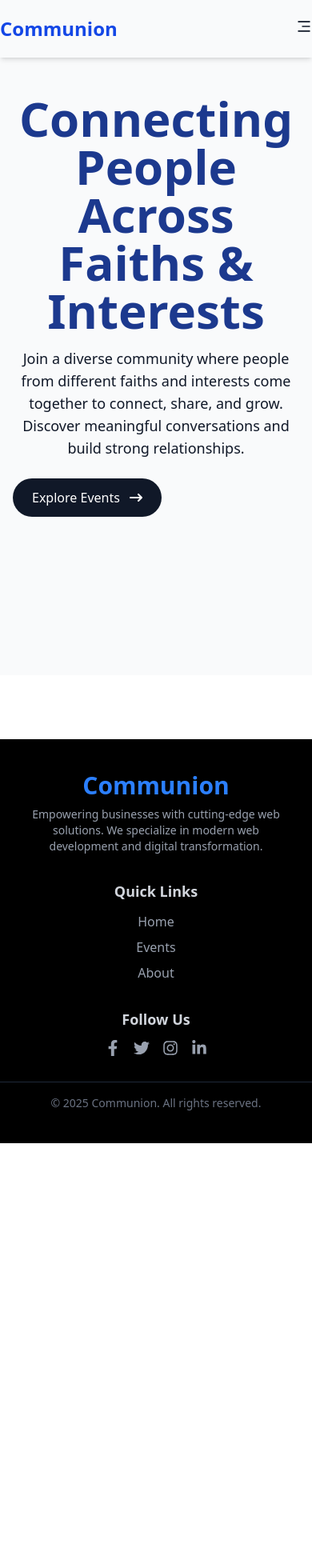
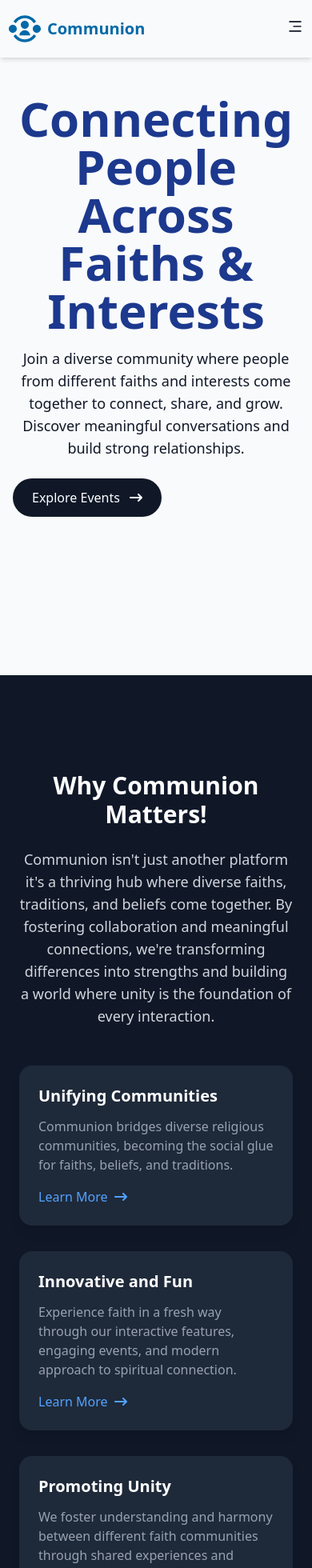
Before and after one commit to d-parinita/communion-hub-react-website, a React (Vite) app: page / in a window 390 px wide. Shown: the top 1960 px of the page at 80% size. Before the commit the page ends 1429 px from the top, so only its background shows below. Built offline with nearby package versions, Linux system fonts and the light colour scheme; grey boxes are pictures that could not be loaded.

Commit message:
fixed mobile design

```diff
--- /dev/null
+++ b/src/Components/CommunionSec/index.jsx
@@ -0,0 +1,53 @@
+import { motion } from 'framer-motion';
+import React from 'react'
+import { FaArrowRightLong } from "react-icons/fa6";
+
+export default function CommunionSec() {
+
+  const features = [
+    {
+      title: "Unifying Communities",
+      description: "Communion bridges diverse religious communities, becoming the social glue for faiths, beliefs, and traditions."
+    },
+    {
+      title: "Innovative and Fun",
+      description: "Experience faith in a fresh way through our interactive features, engaging events, and modern approach to spiritual connection."
+    },
+    {
+      title: "Promoting Unity",
+      description: "We foster understanding and harmony between different faith communities through shared experiences and meaningful dialogue."
+    }
+  ];
+
+  return (
+    <>
+      <section className="bg-gray-900 text-white py-30 px-6 md:px-12 lg:px-24">
+        <div className="max-w-7xl mx-auto text-center">
+          <h2 className="text-3xl md:text-4xl font-bold mb-6">Why Communion Matters!</h2>
+          <p className="text-lg text-gray-300">
+            Communion isn&apos;t just another platform it&apos;s a thriving hub where diverse faiths, traditions, and beliefs come together. By fostering collaboration and meaningful connections, we&apos;re transforming differences into strengths and building a world where unity is the foundation of every interaction.
+          </p>
+        </div>
+
+        <div className="mt-12 grid gap-8 md:grid-cols-3">
+          {features.map((feature, index) => (
+            <motion.div
+              key={index}
+              className="bg-gray-800 p-6 rounded-2xl shadow-lg hover:bg-gray-700 transition"
+              initial={{ opacity: 0, y: 50 }}
+              animate={{ opacity: 1, y: 0 }}
+              transition={{ type: "spring", stiffness: 100, damping: 10, delay: index * 0.2 }}
+              whileHover={{ scale: 1.05 }}
+            >
+              <h3 className="text-xl font-semibold mb-3">{feature.title}</h3>
+              <p className="text-gray-400 mb-4">{feature.description}</p>
+              <a href="#" className="text-blue-400 font-medium flex items-center gap-2 hover:underline">
+                Learn More <span className='flex items-center'><FaArrowRightLong /></span>
+              </a>
+            </motion.div>
+          ))}
+        </div>
+      </section>
+    </>
+  )
+}
--- a/src/Components/EventCard/index.jsx
+++ b/src/Components/EventCard/index.jsx
@@ -4,7 +4,7 @@ import { SlCalender } from "react-icons/sl";
 import { useState } from "react";
 import { FaEdit, FaTrash } from "react-icons/fa";
 
-export default function EventCard({edit, title, desc, date, location, image, category, deleteEvent, showDetails}) {
+export default function EventCard({ edit, title, desc, date, location, image, category, deleteEvent, showDetails }) {
 
   const [menuOpen, setMenuOpen] = useState(false);
 
@@ -20,7 +20,6 @@ export default function EventCard({edit, title, desc, date, location, image, cat
             <FaEllipsisVertical size={18} />
           </button>
 
-        {/* Dropdown Menu */}
           {menuOpen && (
             <div className="absolute right-0 mt-2 w-32 bg-white shadow-lg rounded-xl overflow-hidden">
               <button onClick={edit} className="flex items-center gap-2 w-full px-4 py-2 text-gray-700 hover:bg-gray-100">
--- a/src/Components/Footer/index.jsx
+++ b/src/Components/Footer/index.jsx
@@ -1,21 +1,20 @@
 import React from "react";
 import { FaFacebookF, FaTwitter, FaInstagram, FaLinkedinIn } from "react-icons/fa";
+import { RiUserCommunityFill } from "react-icons/ri";
 
 export default function Footer() {
   return (
     <footer className="bg-black text-white py-10 mt-20">
       <div className="max-w-7xl mx-auto grid grid-cols-1 md:grid-cols-3 gap-8 px-6 text-center md:text-left">
 
-        {/* Brand Section */}
         <div>
-          <h2 className="text-3xl font-bold text-blue-500">Communion</h2>
+          <h2 className="text-3xl font-bold text-white flex items-center gap-2 justify-center sm:justify-normal"><RiUserCommunityFill size={40} />Communion</h2>
           <p className="text-gray-400 mt-2 text-sm">
             Empowering businesses with cutting-edge web solutions.
             We specialize in modern web development and digital transformation.
           </p>
         </div>
 
-        {/* Navigation Links */}
         <div>
           <h3 className="text-lg font-semibold mb-3 text-gray-300">Quick Links</h3>
           <ul className="space-y-2">
@@ -25,7 +24,6 @@ export default function Footer() {
           </ul>
         </div>
 
-        {/* Social Icons */}
         <div>
           <h3 className="text-lg font-semibold mb-3 text-gray-300">Follow Us</h3>
           <div className="flex justify-center md:justify-start gap-4">
@@ -46,7 +44,6 @@ export default function Footer() {
 
       </div>
 
-      {/* Bottom Section - Copyright */}
       <div className="text-center text-gray-500 text-sm mt-8 border-t border-gray-800 pt-4">
         &copy; {new Date().getFullYear()} Communion. All rights reserved.
       </div>
--- a/src/Components/Hero/index.jsx
+++ b/src/Components/Hero/index.jsx
@@ -34,14 +34,14 @@ export default function Hero() {
           transition={{ repeat: Infinity, duration: 3, ease: "easeInOut" }}
         />
         <motion.img
-          src="https://images.pexels.com/photos/6238119/pexels-photo-6238119.jpeg?auto=compress&cs=tinysrgb&w=1260&h=750&dpr=2"
+          src="https://images.pexels.com/photos/7551764/pexels-photo-7551764.jpeg?auto=compress&cs=tinysrgb&w=1260&h=750&dpr=2"
           alt="Discussion"
           className="w-70 h-44 rounded-xl shadow-lg absolute top-10 right-0"
           animate={{ y: [0, -10, 0] }}
           transition={{ repeat: Infinity, duration: 3, ease: "easeInOut", delay: 0.5 }}
         />
         <motion.img
-          src="https://images.pexels.com/photos/9816/pexels-photo-9816.jpeg?auto=compress&cs=tinysrgb&w=1260&h=750&dpr=2"
+          src="https://images.pexels.com/photos/109919/pexels-photo-109919.jpeg?auto=compress&cs=tinysrgb&w=1260&h=750&dpr=2"
           alt="Connection"
           className="w-100 h-52 rounded-xl shadow-lg absolute bottom-2 left-28"
           animate={{ y: [0, -10, 0] }}
--- a/src/Components/Navbar/index.jsx
+++ b/src/Components/Navbar/index.jsx
@@ -5,6 +5,7 @@ import { RxCross2 } from "react-icons/rx";
 import { FaCircleUser } from "react-icons/fa6";
 import { getUserData, signOut } from '../../supabase-service';
 import { toast } from 'react-toastify';
+import { RiUserCommunityFill } from "react-icons/ri";
 
 export default function Navbar() {
 
@@ -14,22 +15,22 @@ export default function Navbar() {
   const [isDropdownOpen, setIsDropdownOpen] = useState(false);
   const [user, setUser] = useState(null)
 
-  const logout = async() => {
+  const logout = async () => {
     const data = await signOut()
     setUser(null)
-    if(data?.error){
+    if (data?.error) {
       toast.error('Error in logout')
     }
     router.navigate('/')
   }
 
-  const userData = async() => {
+  const userData = async () => {
     const response = await getUserData()
     setUser({
       email: response?.user?.email,
       id: response?.user?.id
     })
-    if(response?.error){
+    if (response?.error) {
       toast.error('Error fetching user')
     }
   }
@@ -41,10 +42,10 @@ export default function Navbar() {
   return (
     <>
       <nav className="bg-gray-50 shadow-md fixed top-0 mb-10 w-full z-10">
-      <div className="max-w-7xl mx-auto sm:px-6 lg:px-8">
+        <div className="max-w-sm sm:max-w-md md:max-w-7xl mx-auto px-2 sm:px-6">
           <div className="flex justify-between h-18 items-center">
-          <div className="flex-shrink-0 text-2xl font-bold text-blue-700">
-            <Link to="/">Communion</Link>
+            <div className="flex-shrink-0 text-xl sm:text-2xl font-bold text-sky-700">
+              <Link to="/" className='flex items-center gap-2'><RiUserCommunityFill size={40} />Communion</Link>
             </div>
             <div className="hidden md:flex flex-1 justify-center space-x-12">
               <Link to="/" className="text-gray-900 text-lg font-medium hover:text-gray-700">Home</Link>
@@ -61,7 +62,7 @@ export default function Navbar() {
                   className="w-10 h-10 flex items-center justify-center rounded-full bg-gray-200 hover:bg-gray-300 focus:outline-none"
                   onClick={() => setIsDropdownOpen(!isDropdownOpen)}
                 >
-                <FaCircleUser className="h-6 w-6 text-gray-900" />
+                  <FaCircleUser className="h-9 w-9 text-gray-900" />
                 </button>
 
                 {isDropdownOpen && (
@@ -88,7 +89,6 @@ export default function Navbar() {
           </div>
         </div>
 
-
         {isOpen && (
           <div className="md:hidden bg-white shadow-md">
             <div className="px-4 pt-2 pb-3 space-y-2">
--- a/src/pages/About.jsx
+++ b/src/pages/About.jsx
@@ -10,10 +10,10 @@ export default function About() {
         initial={{ opacity: 0, y: -50 }}
         animate={{ opacity: 1, y: 0 }}
         transition={{ duration: 1 }}
-        className="text-center pt-32 px-6"
+        className="text-center pt-32 px-6 mb-10"
       >
-        <h1 className="text-5xl font-bold text-blue-900">Connecting People Across Faiths & Interests</h1>
-        <p className="text-gray-600 mt-4 text-xl max-w-3xl mx-auto">
+        <h1 className="text-3xl sm:text-4xl md:text-5xl text-center font-bold text-blue-900">Connecting People Across Faiths & Interests</h1>
+        <p className="text-gray-600 mt-3 sm:mt-4 mb-8 sm:mb-10 text-lg sm:text-xl text-center max-w-xs sm:max-w-md md:max-w-3xl mx-auto">
           Building bridges between communities by fostering meaningful connections.
         </p>
       </motion.div>
--- a/src/pages/Home.jsx
+++ b/src/pages/Home.jsx
@@ -1,11 +1,24 @@
 import React from 'react'
 import Hero from '../Components/Hero'
+import CommunionSec from '../Components/CommunionSec'
+import SectionOne from '../Components/sectionOne'
+import SectionTwo from '../Components/sectionTwo'
 
 export default function Home() {
   return (
     <>
     <div>
         <Hero/>
+        <CommunionSec/>
+        <div className='max-w-7xl mx-auto mt-10'>
+          <h1 className="text-3xl sm:text-4xl md:text-5xl mt-14 sm:mt-16 md:mt-20 text-center font-bold text-gray-900">Moments of Connection We&apos;ve Made</h1>
+          <p className="text-gray-600 mt-3 sm:mt-4 mb-8 sm:mb-10 text-lg sm:text-xl text-center max-w-xs sm:max-w-md md:max-w-3xl mx-auto">
+            Building bridges between communities by fostering meaningful connections.
+          </p>
+          <SectionOne/>
+          <SectionTwo/>
+          <SectionOne/>
+        </div>
     </div>
     </>
   )
--- a/src/pages/Signin.jsx
+++ b/src/pages/Signin.jsx
@@ -98,7 +98,7 @@ export default function Signin() {
         </button>
 
         <p className="text-center text-gray-600 mt-4">
-          Dont have an account?{" "}
+          Don&apos;t have an account?{" "}
           <Link to="/signup" className="text-blue-600 hover:underline">Sign up</Link>
         </p>
       </div>
```
Also changed, not shown: src/Components/EventForm/index.jsx (+12 -17 lines), src/Components/SectionOne/index.jsx (+7 -4 lines), src/Components/SectionTwo/index.jsx (+14 -9 lines), src/pages/Event.jsx (+9 -7 lines). Lines whose indentation alone changed are shown as unchanged.
